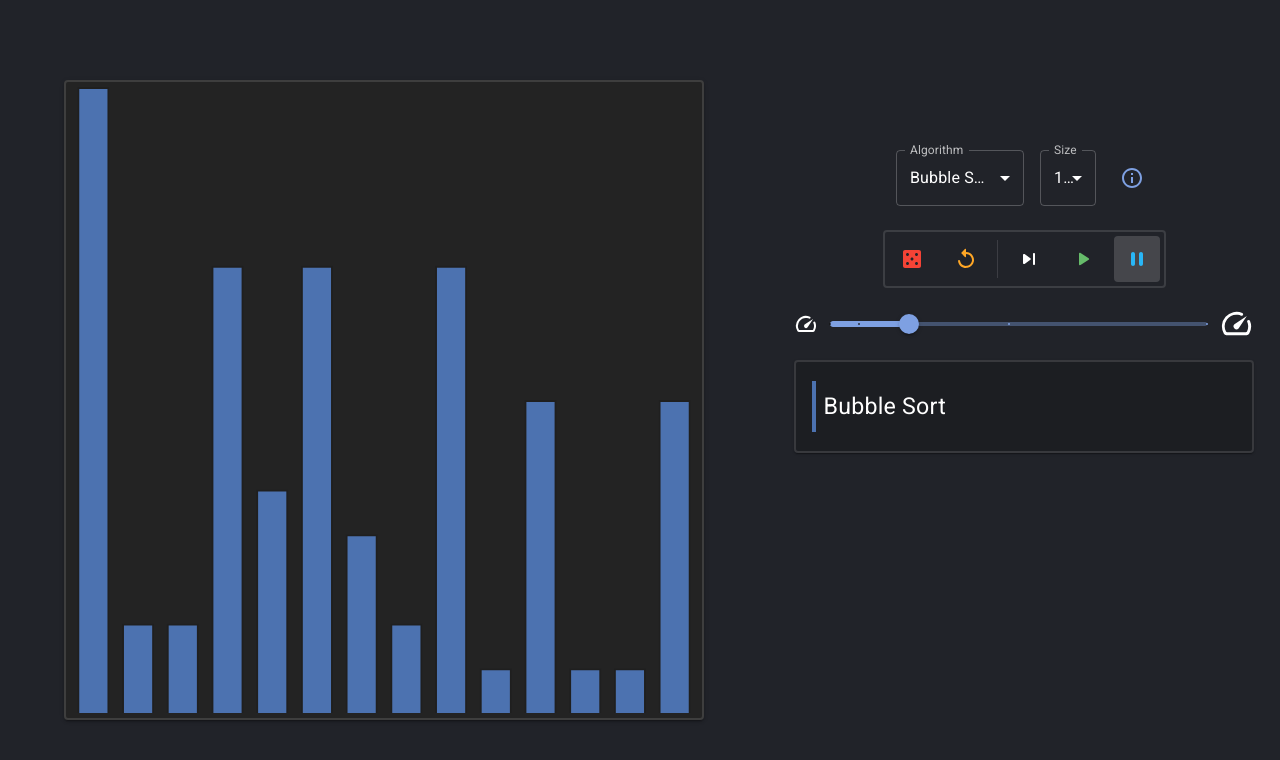
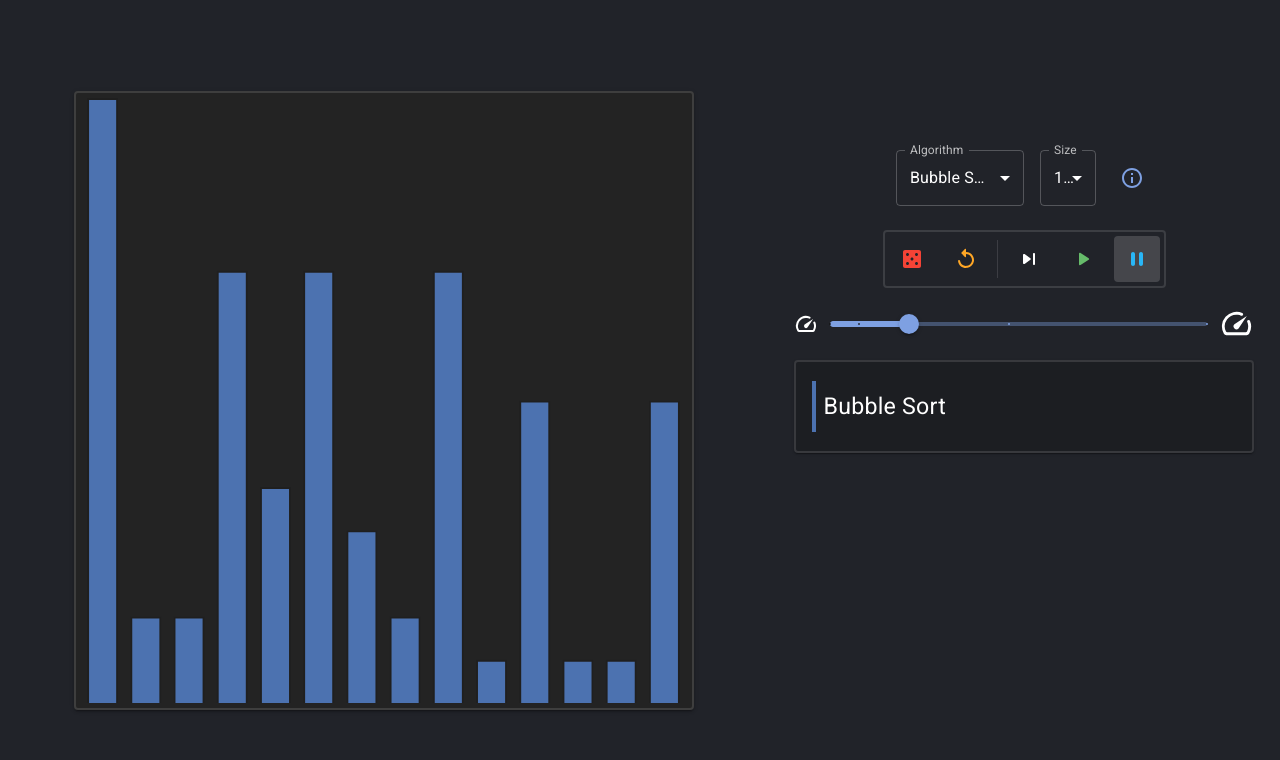
Before and after one commit to seesjays/Sorgra, a React (Create React App) app: page / in a window 1280 px wide. Shown: the top 760 px of the page. Built offline with nearby package versions, Linux system fonts and the light colour scheme.

Commit message:
fix for chrome bookmark bar cutting off chart

```diff
--- a/src/components/AlgoSimPlayer.tsx
+++ b/src/components/AlgoSimPlayer.tsx
@@ -300,7 +300,7 @@ class AlgoSimPlayer extends React.Component<AlgoSimProps, AlgoSimState> {
 					display="flex"
 					justifyContent="center"
 					alignItems={"center"}
-					padding={{ xs: "0.5em", md: "5%" }}
+					padding={{ xs: "0.5em", md: "5.8%" }}
 					width={{ xs: "100%", md: "60%" }}
 				>
 					<SortingChartContainer
```
